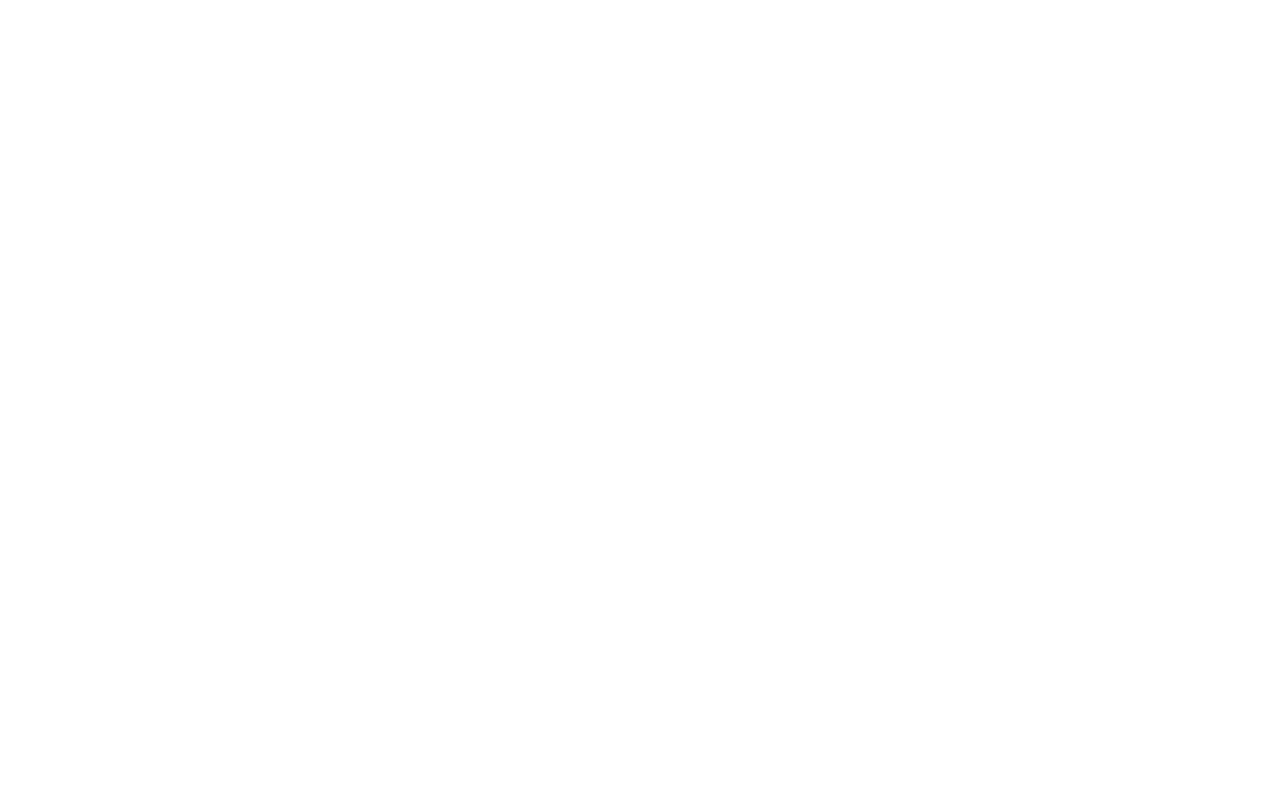
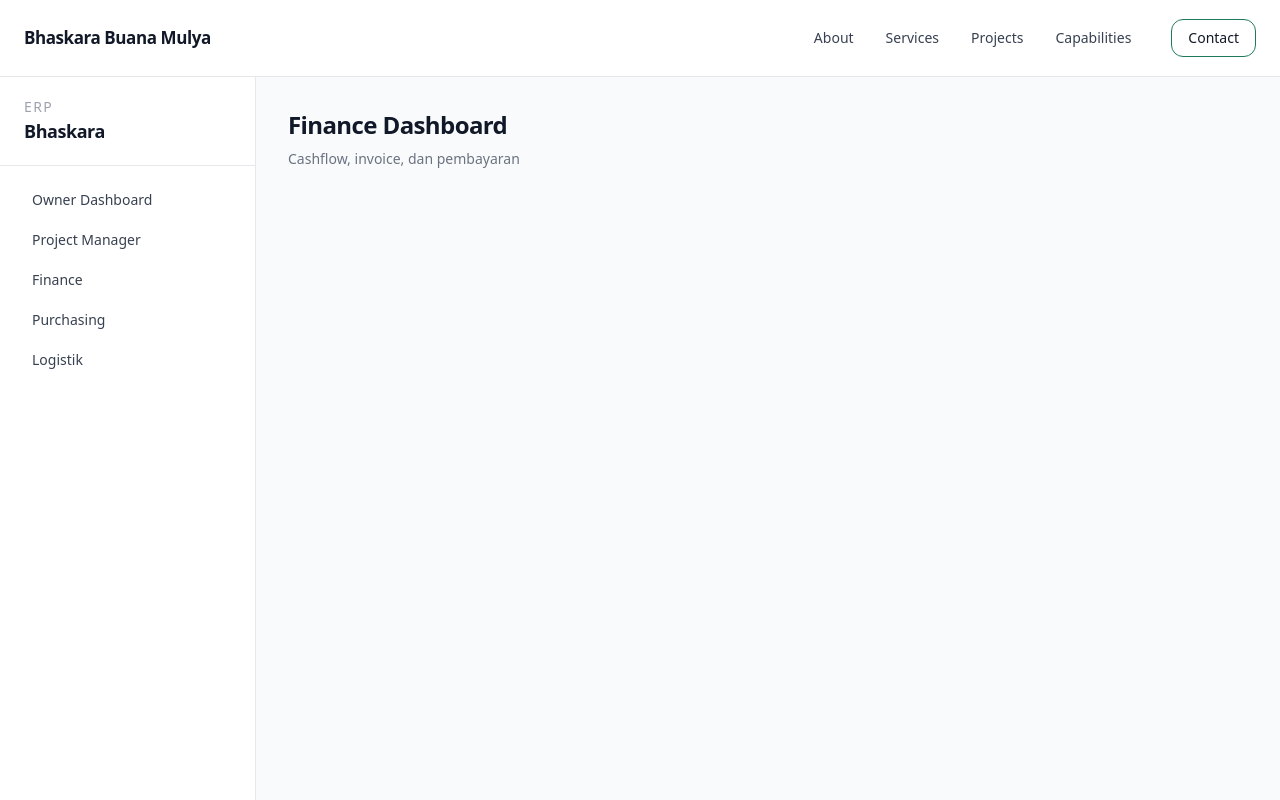
Before and after one commit to herlan-syihabudin/Bhaskara, a Next.js app: page /dashboard/finance in a window 1280 px wide. Before the commit this address had no page. Shown: the top 800 px of the page. Built offline with nearby package versions, Linux system fonts and the light colour scheme.

Commit message:
Create page.tsx

```diff
--- /dev/null
+++ b/app/dashboard/finance/page.tsx
@@ -0,0 +1,11 @@
+// app/dashboard/finance/page.tsx
+export default function FinanceDashboard() {
+  return (
+    <div>
+      <h1 className="text-2xl font-semibold">Finance Dashboard</h1>
+      <p className="text-sm text-gray-500 mt-2">
+        Cashflow, invoice, dan pembayaran
+      </p>
+    </div>
+  );
+}
```
